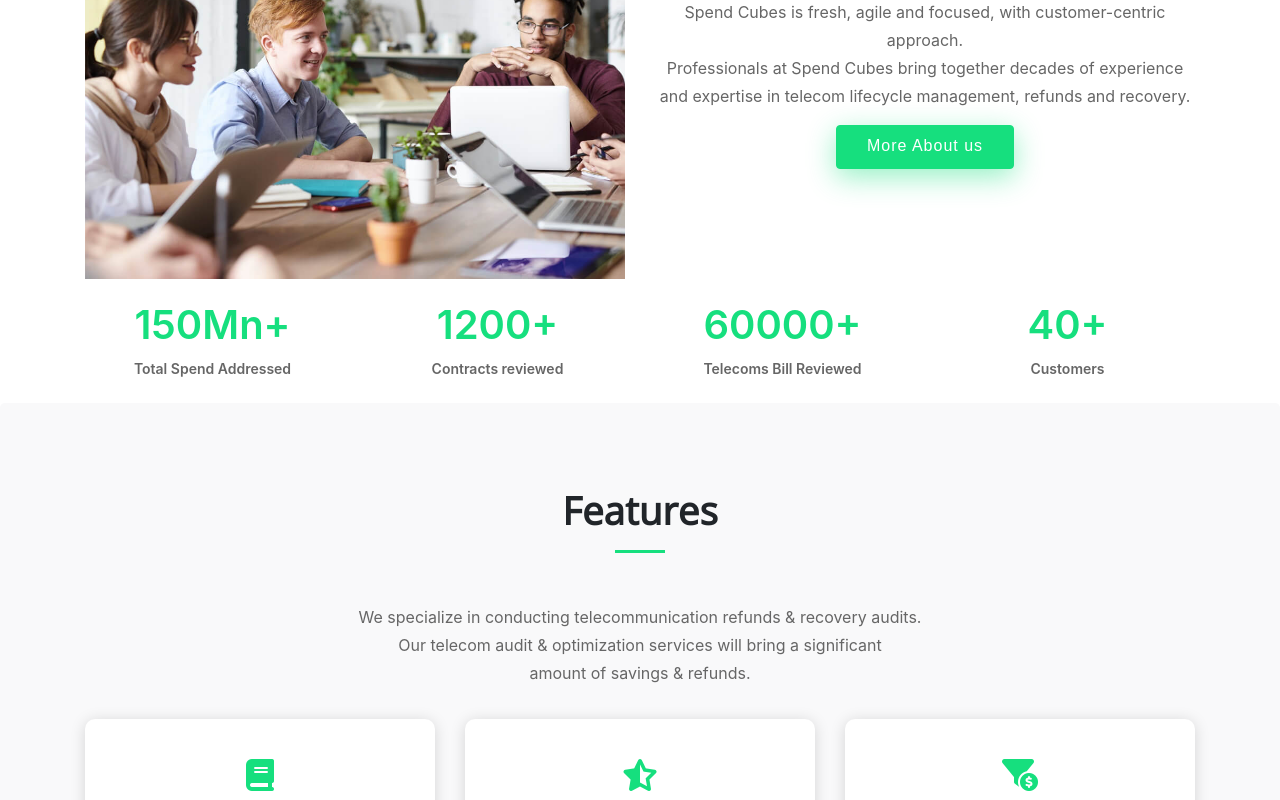
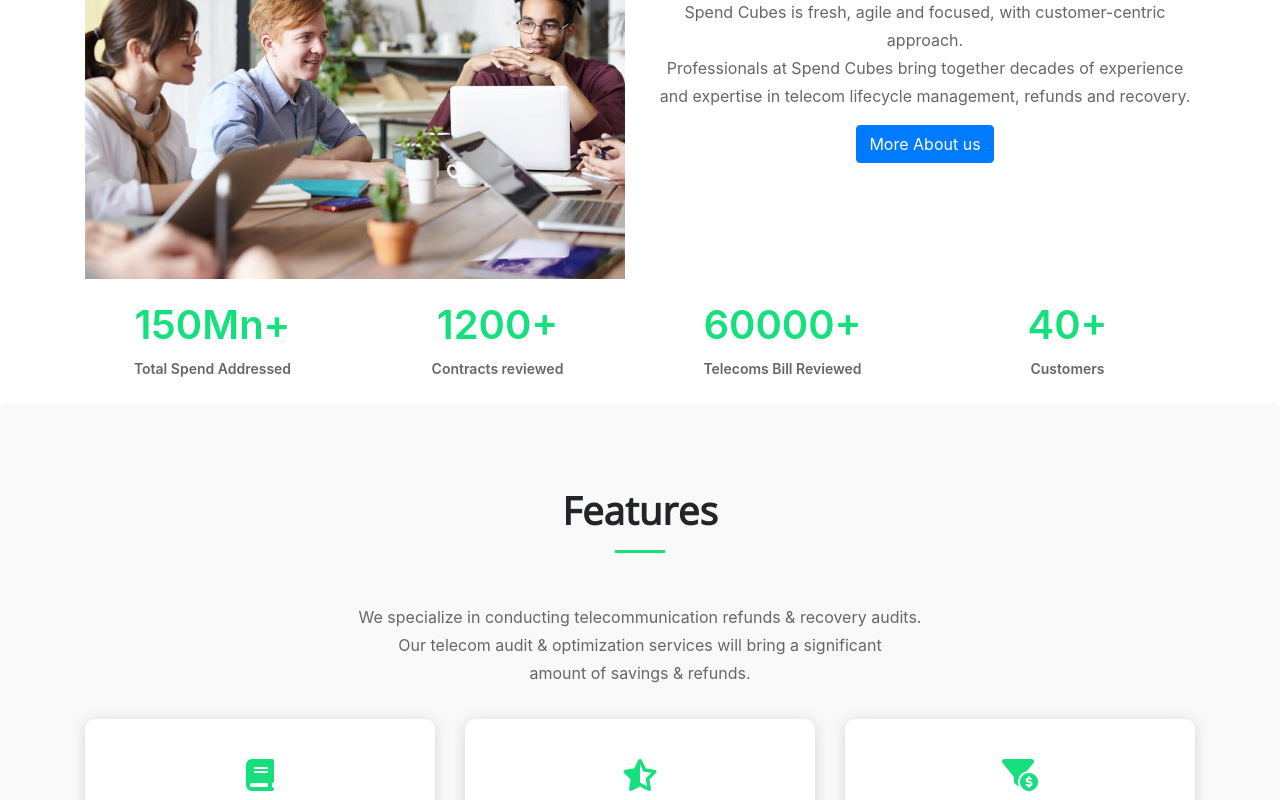
Before and after one commit to arnabuchiha/Spend_Cubes, a React (Create React App) app: page / in a window 1280 px wide. Shown: the part 920-1720 px from the top of the page. Built offline with nearby package versions, Linux system fonts and the light colour scheme.

Commit message:
Home changes

```diff
--- a/src/assets/styles/card.css
+++ b/src/assets/styles/card.css
@@ -5,28 +5,7 @@
     background: #eee !important;
 }
 
-.btn-primary:hover,
-.btn-primary:focus {
-    background-color: #108d6f;
-    border-color: #108d6f;
-    box-shadow: none;
-    outline: none;
-}
 
-.btn-primary {
-    font-family: "Raleway", sans-serif;
-    font-weight: 500;
-    font-size: 16px;
-    letter-spacing: 1px;
-    display: inline-block;
-    padding: 8px 30px 10px 30px;
-    border-radius: 4px;
-    transition: 0.5s;
-    color: #fff;
-    background: var(--color-primary);
-    border-color: var(--color-primary);
-    box-shadow: 0 8px 28px rgba(22, 223, 126, 0.45);
-}
 
 
 section {
@@ -35,7 +14,7 @@
 
 section .section-title {
     text-align: center;
-    color: #007b5e;
+    color: black;
     margin-bottom: 50px;
     text-transform: uppercase;
 }
@@ -126,12 +105,12 @@
 
 .backside .card a {
     font-size: 18px;
-    color: #007b5e !important;
+    color: var(--color-primary);
 }
 
 .frontside .card .card-title,
 .backside .card .card-title {
-    color: #007b5e !important;
+    color: black !important;
 }
 
 .frontside .card .card-img-top {
--- a/src/components/Cards/Card.js
+++ b/src/components/Cards/Card.js
@@ -2,7 +2,7 @@
 import "../../assets/styles/card.css"
 const Card=({image,name,position,about,linkedin})=>{
     return(
-        <div class="col-xs-12 col-sm-6 col-md-4">
+        <div class="col-lg-4 col-md-6 d-flex align-items-stretch">
         <div class="image-flip" >
                 <div class="mainflip flip-0">
                     <div class="frontside">
@@ -10,7 +10,7 @@
                     <img class="card-img-top" src={image} alt="Card image cap"/>
                         <div class="card-body">
                         <h5 class="card-title">{name}</h5>
-                        <h6 class="card-title">{position}</h6>
+                        <p class="card-title">{position}</p>
                         </div>
                     </div>
                 </div>
```
